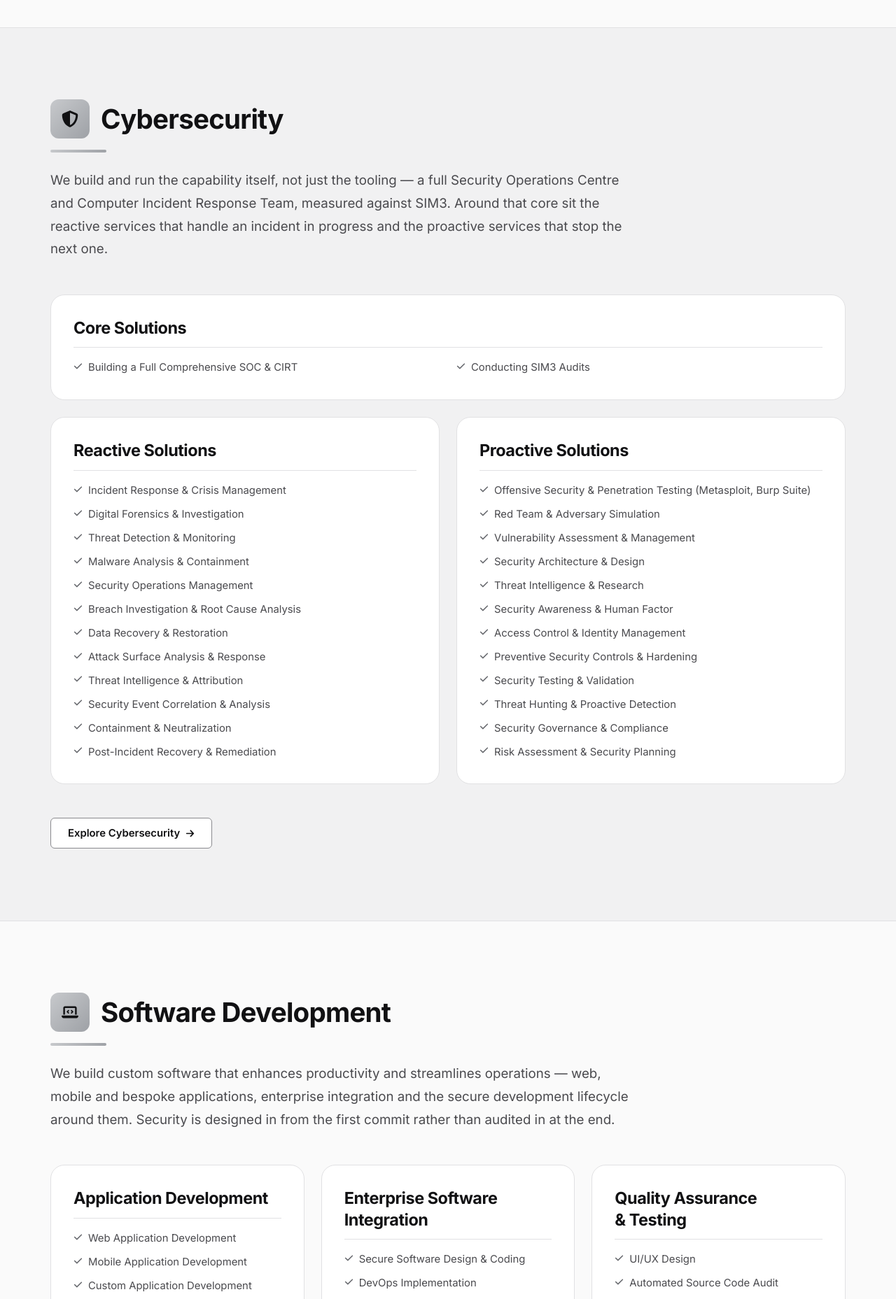
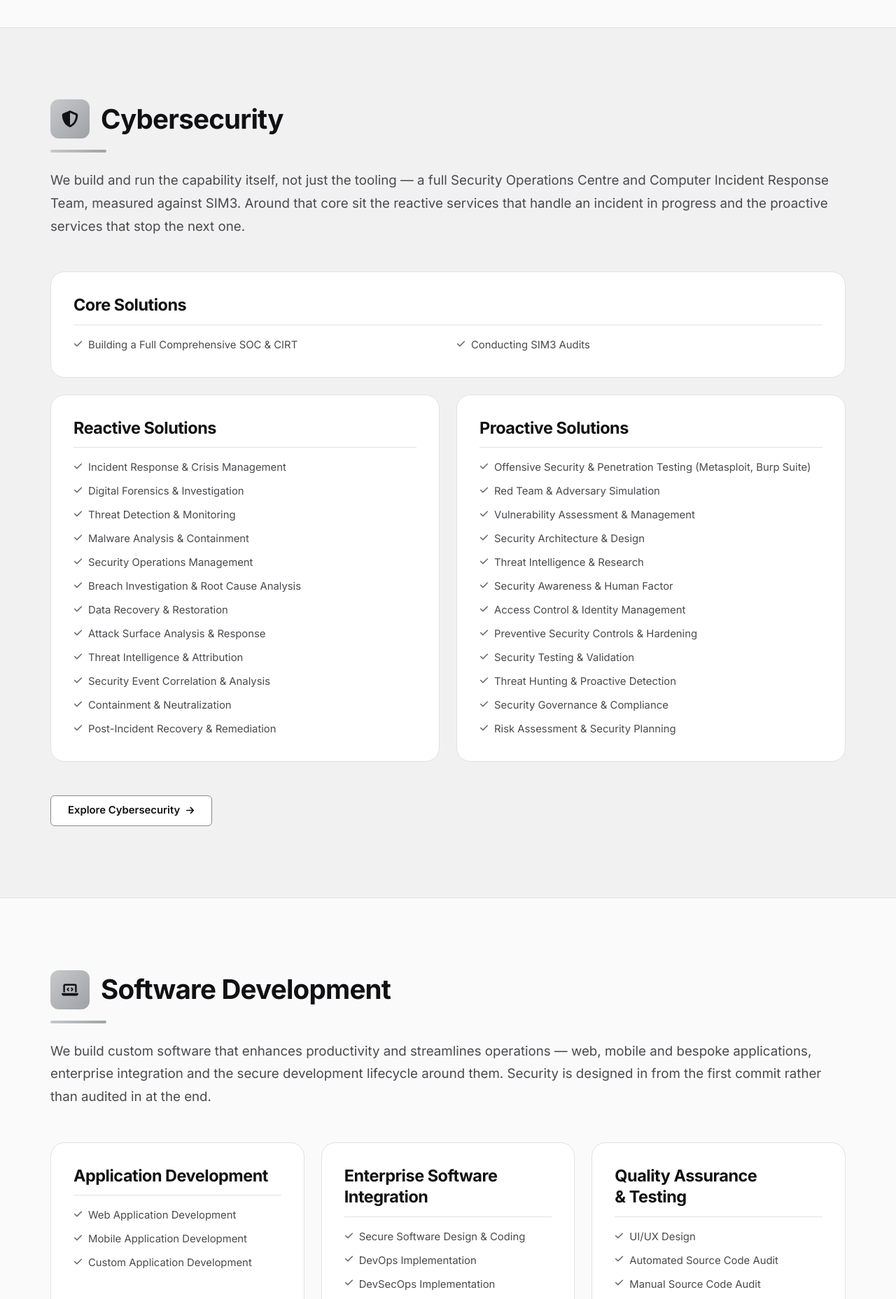
Before and after one commit to M-s-Tech4TIME/tech4time-backend, a PHP site: page /pages/services/ in a window 1280 px wide. Shown: the part 899-2756 px from the top of the page at 70% size. Run offline with PHP 8.4, Linux system fonts and the light colour scheme.

Commit message:
fix: run the Services intro copy to the full container width
Each service block's header carried a 52rem measure cap while the capability
cards below it span the full 75rem container, so every intro paragraph broke
early and left the right-hand side of the band empty. The cap is gone; the
copy now lines up with the cards under it.

Co-Authored-By: Claude Opus 5 <noreply@anthropic.com>

```diff
--- a/assets/css/pages/services.css
+++ b/assets/css/pages/services.css
@@ -110,8 +110,10 @@
   border-block-start: var(--border-width) solid var(--border-subtle);
 }
 
+/* No measure cap here on purpose: the intro runs the full container width so it
+   lines up with the capability cards below it rather than stopping short and
+   leaving the right-hand side of the band empty. */
 .service-block__header {
-  max-width: 52rem;
   margin-block-end: var(--space-xl);
 }
 
```
